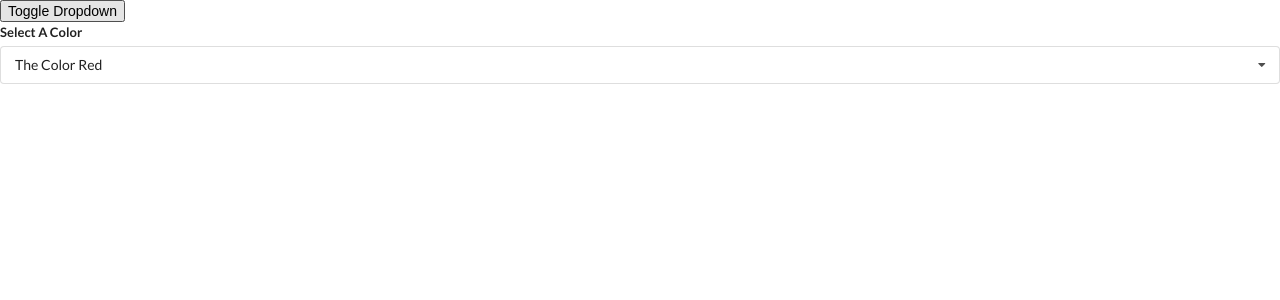
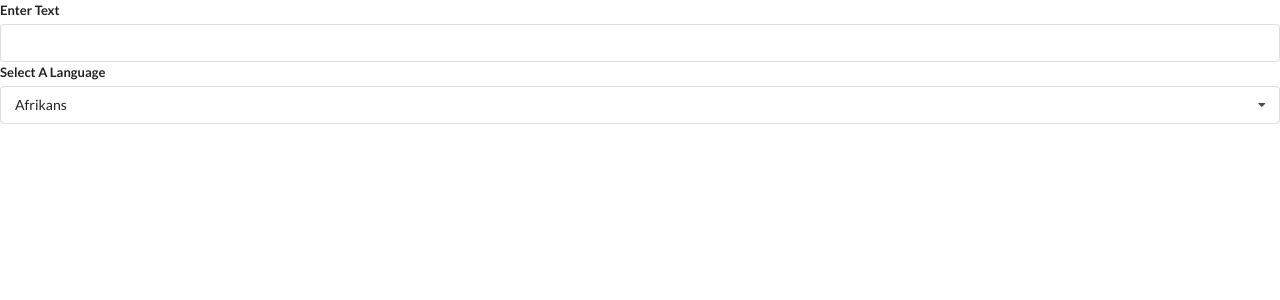
Before and after one commit to HristijanGjorgjioski/Widgets-App, a React (Create React App) app: page / in a window 1280 px wide. Shown: the top 300 px of the page. Built offline with nearby package versions, Linux system fonts and the light colour scheme.

Commit message:
working on translate widget

```diff
--- a/src/App.js
+++ b/src/App.js
@@ -2,6 +2,7 @@
 import Accordion from './components/Accordion';
 import Search from './components/Search';
 import Dropdown from './components/Dropdown';
+import Translate from './components/Translate';
 
 const items = [
   {
@@ -34,22 +35,14 @@
 ];
 
 const App = () => {
-  const [selected, setSelected] = useState(options[0]);
-  const [showDropdown, setShowDropdown] = useState(true);
-
   return (
     <div>
-      <button onClick={() => setShowDropdown(!showDropdown)}>
-        Toggle Dropdown
-      </button>
-
-      {showDropdown ? (
-        <Dropdown
+      <Translate />
+      {/* <Dropdown
           selected={selected}
           onSelectedChange={setSelected}
           options={options}
-        />
-      ) : null}
+        /> */}
       {/* <Search /> */}
       {/* <Accordion items={items} /> */}
     </div>
--- a/src/components/Dropdown.js
+++ b/src/components/Dropdown.js
@@ -1,6 +1,6 @@
 import React, { useState, useEffect, useRef } from 'react';
 
-const Dropdown = ({ options, selected, onSelectedChange }) => {
+const Dropdown = ({ label, options, selected, onSelectedChange }) => {
   const [open, setOpen] = useState(false);
   const ref = useRef();
 
@@ -38,7 +38,7 @@
   return (
     <div ref={ref} className="ui form">
       <div className="field">
-        <label className="label">Select A Color</label>
+        <label className="label">{label}</label>
         <div
           onClick={() => setOpen(!open)}
           className={`ui selection dropdown ${open ? 'visible active' : ''}`}
--- a/src/components/Translate.js
+++ b/src/components/Translate.js
@@ -1,6 +1,41 @@
-import React from 'react';
+import React, { useState } from 'react';
 import Dropdown from './Dropdown';
 
-const Translate = () => {};
+const options = [
+  {
+    label: 'Afrikans',
+    value: 'af',
+  },
+  {
+    label: 'Arabic',
+    value: 'ar',
+  },
+  {
+    label: 'Hindi',
+    value: 'hi',
+  },
+];
+
+const Translate = () => {
+  const [language, setLanguage] = useState(options[0]);
+  const [text, setText] = useState('');
+
+  return (
+    <div>
+      <div className="ui form">
+        <div className="field">
+          <label>Enter Text</label>
+          <input value={text} onChange={(e) => setText(e.target.value)} />
+        </div>
+      </div>
+      <Dropdown
+        label="Select A Language"
+        selected={language}
+        onSelectedChange={setLanguage}
+        options={options}
+      />
+    </div>
+  );
+};
 
 export default Translate;
```
